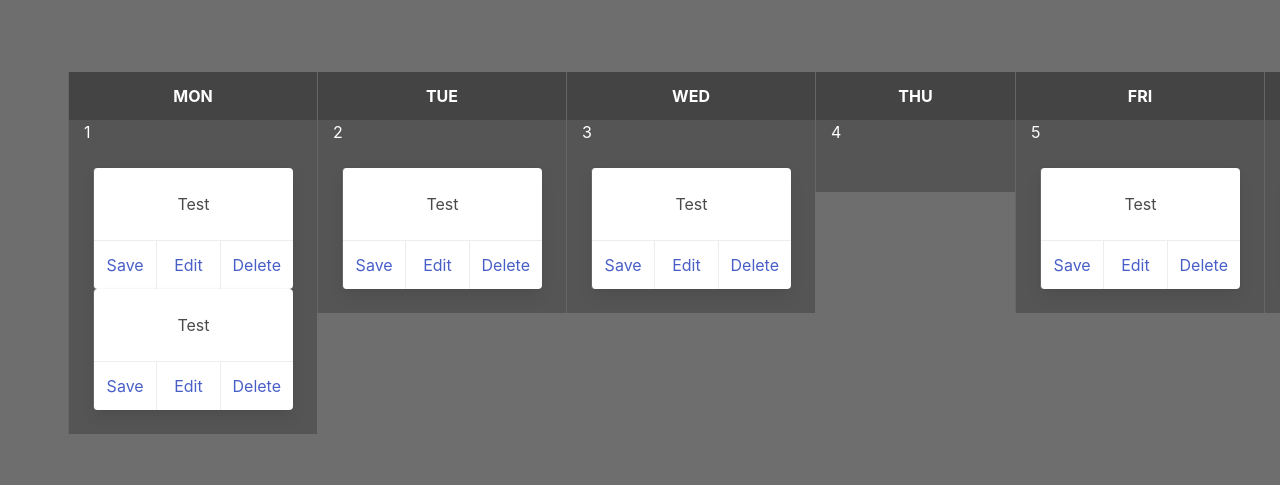
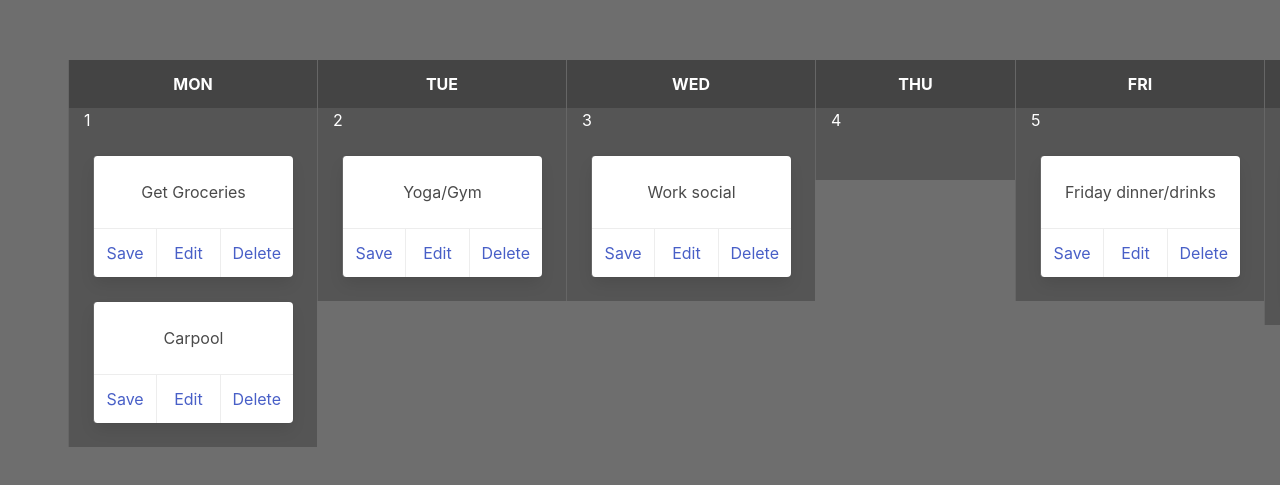
Before and after one commit to leykun-gizaw/Calendar, a Vue app: page / in a window 1280 px wide. Shown: the part 147-632 px from the top of the page. Built offline with nearby package versions, Linux system fonts and the light colour scheme.

Commit message:
Render event contents accordingly
Change styles of components to scss and scoped

```diff
--- a/src/components/CalendarDay.vue
+++ b/src/components/CalendarDay.vue
@@ -6,7 +6,11 @@
       </header>
       <p class="day_number">{{ day.id }}</p>
       <div class="card-content is-radiusless">
-        <calendar-event v-for="event in day.events" :key="event" />
+        <calendar-event
+          v-for="event in day.events"
+          :key="event"
+          :event="event"
+        />
       </div>
     </div>
   </div>
@@ -20,7 +24,7 @@ export default {
 };
 </script>
 
-<style scoped>
+<style lang="scss" scoped>
 .column {
   padding: 0;
 }
@@ -37,6 +41,8 @@ export default {
 }
 .card-content {
   background-color: #555;
+  display: grid;
+  gap: 25px;
 }
 .card-header-title {
   background-color: #444;
--- a/src/components/CalendarEvent.vue
+++ b/src/components/CalendarEvent.vue
@@ -1,6 +1,6 @@
 <template>
   <div class="card">
-    <div class="card-content">Test</div>
+    <div class="card-content">{{ event.details }}</div>
     <footer class="card-footer">
       <a href="#" class="card-footer-item">Save</a>
       <a href="#" class="card-footer-item">Edit</a>
@@ -10,8 +10,10 @@
 </template>
 
 <script>
-export default {};
+export default {
+  props: ["event"],
+};
 </script>
 
-<style>
+<style lang="scss" scoped>
 </style>
--- a/src/components/CalendarWeek.vue
+++ b/src/components/CalendarWeek.vue
@@ -19,5 +19,5 @@ export default {
 };
 </script>
 
-<style scoped>
+<style lang="scss" scoped>
 </style>
```
